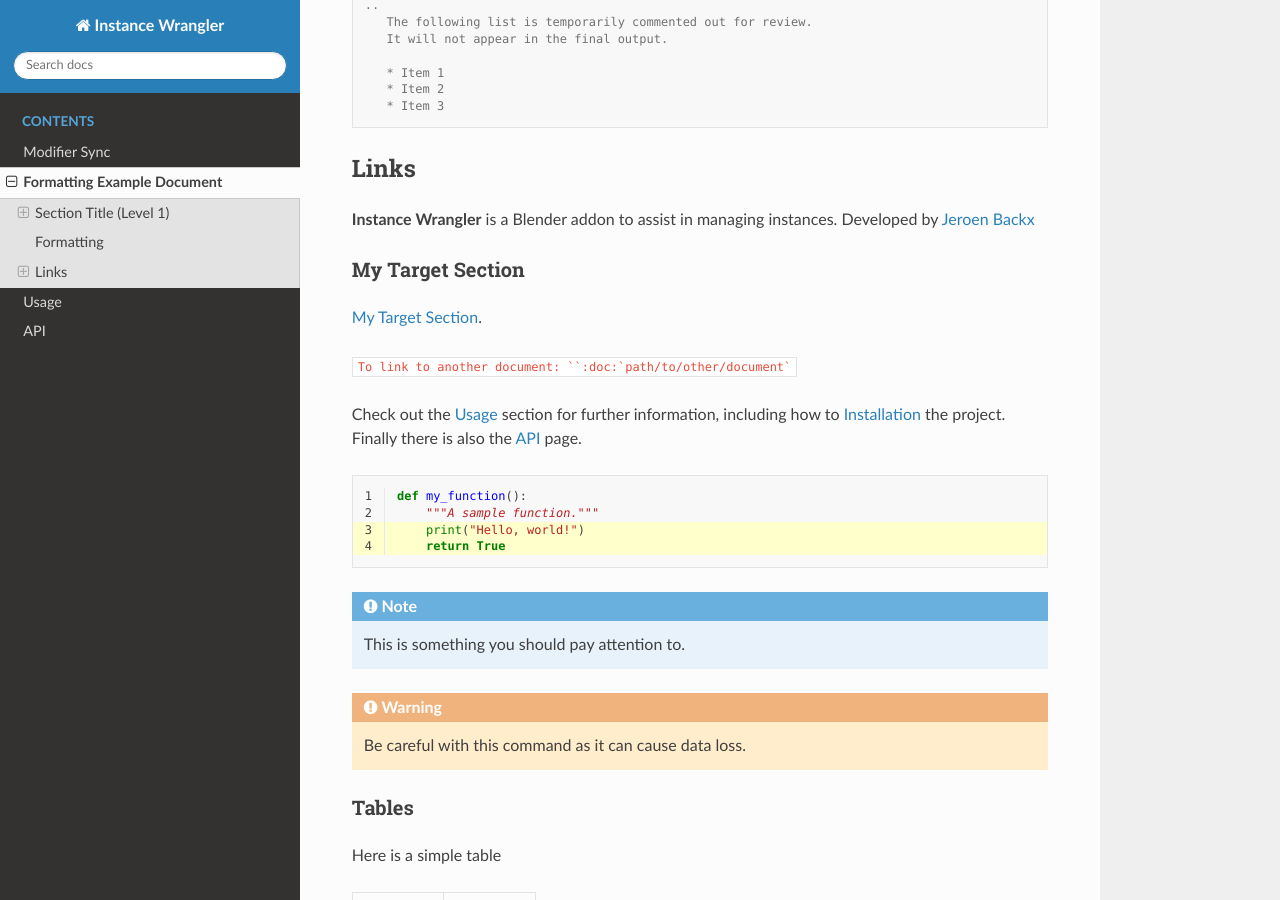
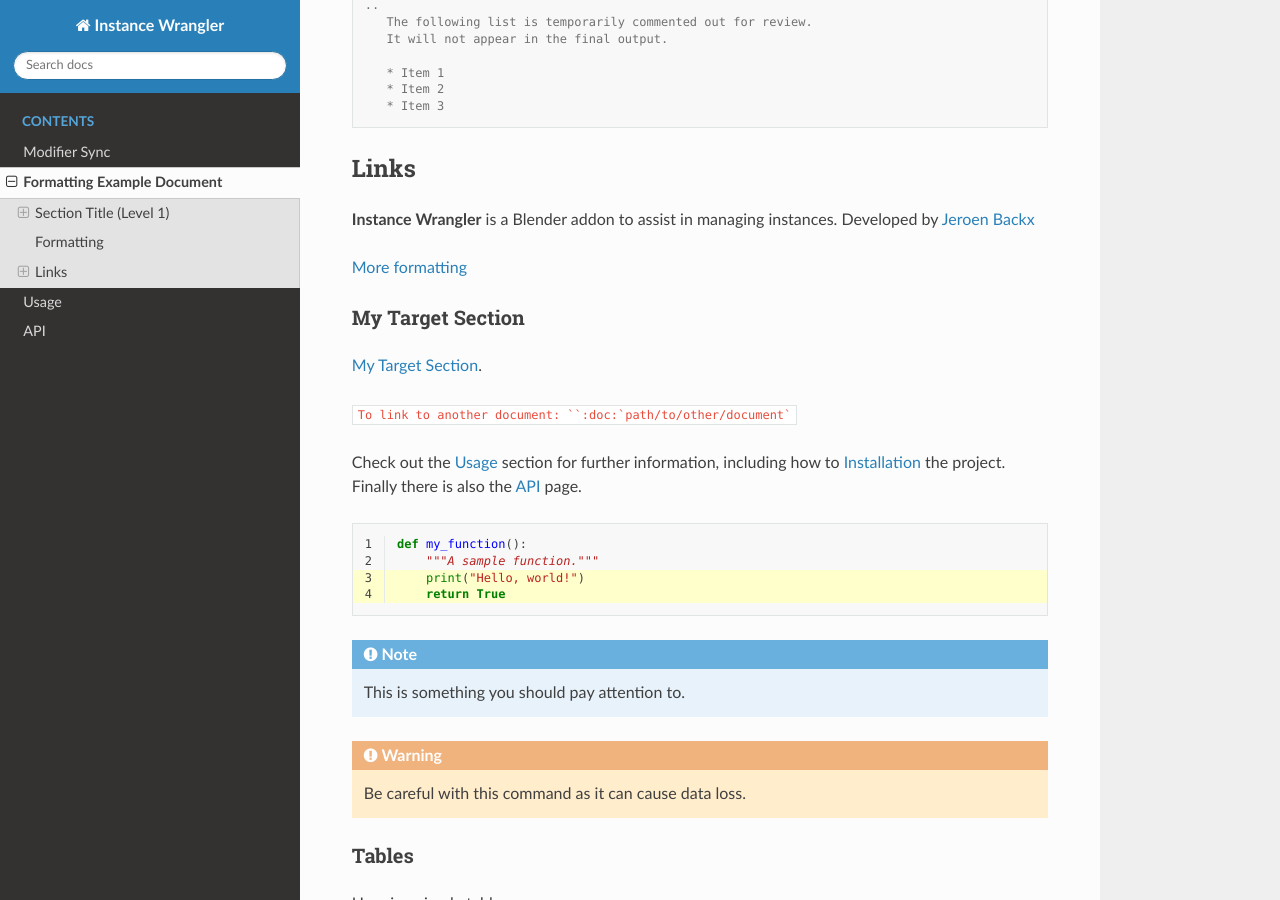
Before and after one commit to jb1981dev/Precise-Docs, a Sphinx documentation site: the page built from docs/source/examples.rst, in a window 1280 px wide and 900 px high, scrolled down 719 px. Built offline with Sphinx 7.4.7 and the Read the Docs theme 3.1.0, drawn with Linux system fonts in a browser that asks for light colours; pages that are not in the unit, such as notebooks, are missing from menus.

Commit message:
Update examples.rst

```diff
--- a/docs/source/examples.rst
+++ b/docs/source/examples.rst
@@ -1,5 +1,3 @@
-:orphan:
-
 .. _formatting-examples:
 
 ===========================
@@ -50,6 +48,8 @@ Links
 
 **Instance Wrangler** is a Blender addon to assist in managing instances.
 Developed by `Jeroen Backx <https://jeroenbackx.com/>`_
+
+`More formatting <https://www.sphinx-doc.org/en/master/usage/restructuredtext/directives.html>`_
 
 .. _my-target-label:
 
```
